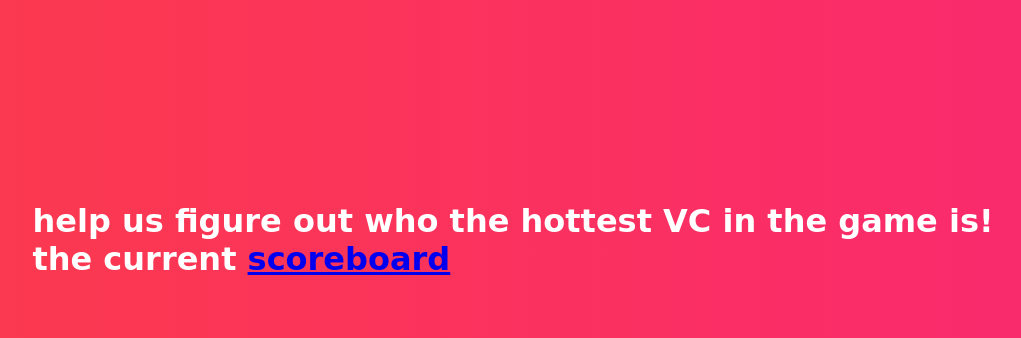
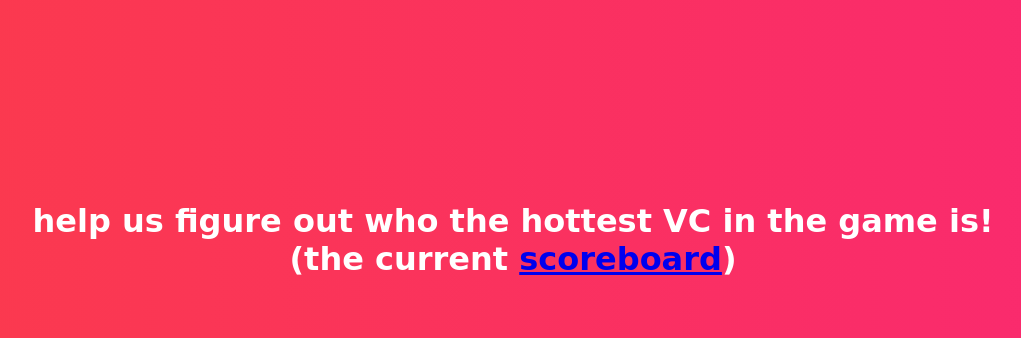
Before and after one commit to yevbar/facemash, a Flask app: page / in a window 1280 px wide. Shown: the top 338 px of the page, without its empty margins (127-1148 px from the left). Run offline with Flask 2, Linux system fonts and the light colour scheme; data that the repository does not hold is empty; some libraries are stand-ins or nearby versions.

Commit message:
centering text

```diff
--- a/templates/index.html
+++ b/templates/index.html
@@ -26,6 +26,7 @@
       h1 {
         margin: 60px;
         color: white;
+        text-align: center;
       }
 
       #container {
@@ -78,7 +79,7 @@
   </head>
   <body>
     <div id="container">
-      <h1>help us figure out who the hottest VC in the game is!<br/>the current <a href="/scoreboard">scoreboard</a></h1>
+      <h1>help us figure out who the hottest VC in the game is!<br/>(the current <a href="/scoreboard">scoreboard</a>)</h1>
       <div id="options">
         <div id="left-side" class="entity">
           <img id="left-image" src="">
```
